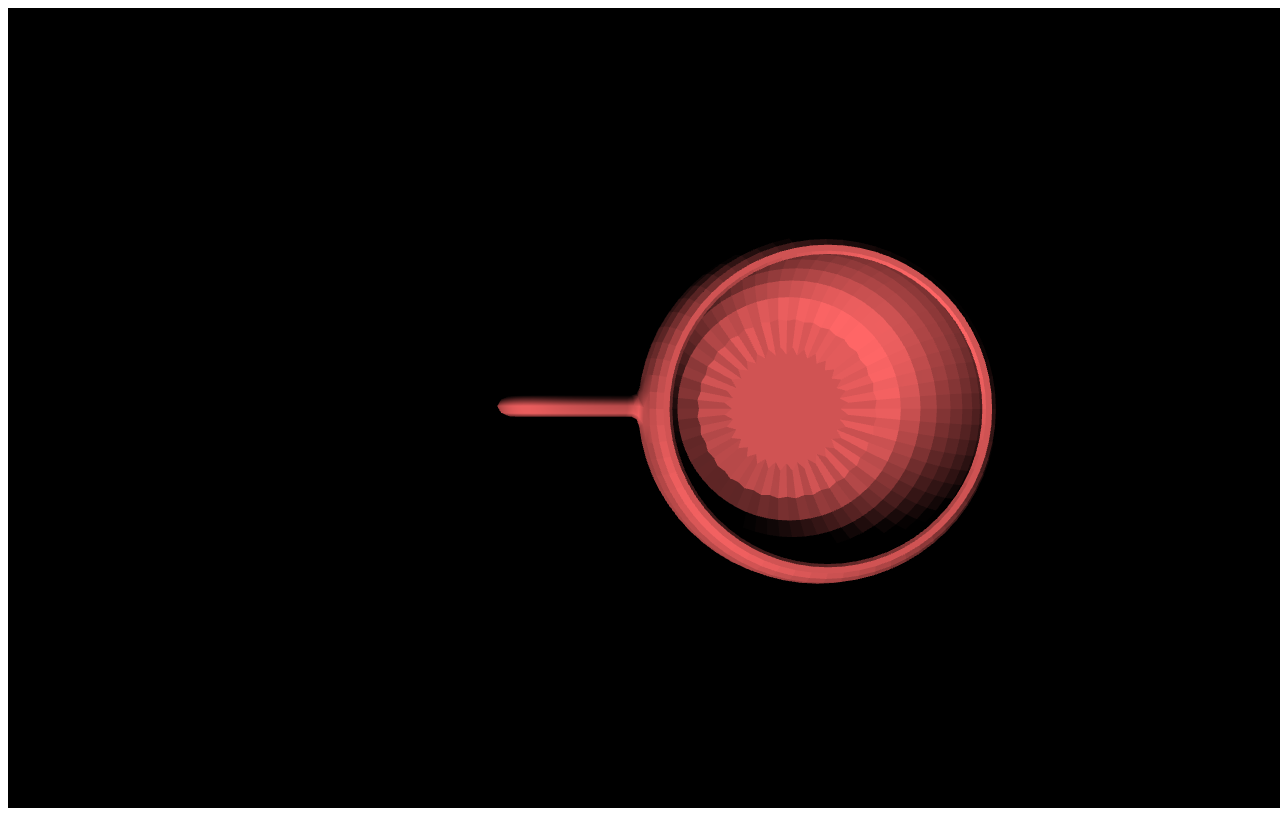
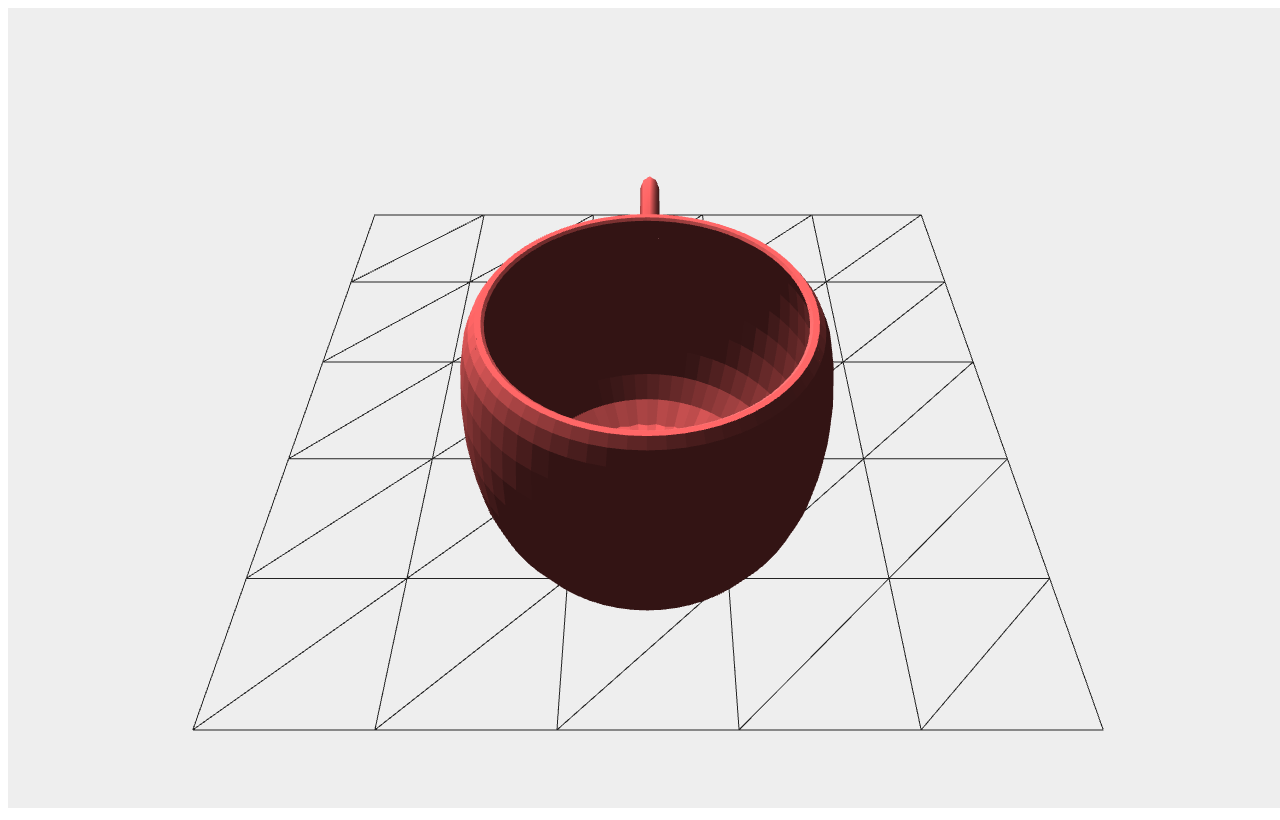
Before and after one commit to allbecauseyoutoldmeso/flying_teacup, a plain HTML site: page index.html in a window 1280 px wide. Drawn offline with Linux system fonts and the light colour scheme; animation ran at ten frames a second.

Commit message:
add lighter background and base surface

```diff
--- a/index.html
+++ b/index.html
@@ -26,11 +26,19 @@
 
         renderer = new THREE.WebGLRenderer({antialias:true});
         renderer.setSize(WIDTH, HEIGHT);
+        renderer.setClearColor( 0xeeeeee );
         document.body.appendChild(renderer.domElement);
 
         camera = new THREE.PerspectiveCamera(45, WIDTH / HEIGHT, 0.1, 20000);
-        camera.position.set(0,6,0);
+        camera.position.set(5,5,0);
         scene.add(camera);
+
+        var plane = new THREE.Mesh(
+	      new THREE.PlaneGeometry( 5, 5, 5, 5 ),
+	      new THREE.MeshBasicMaterial( { color: 0x222222, wireframe: true } )
+        );
+        plane.rotateX(Math.PI/2);
+        scene.add( plane );
 
         window.addEventListener('resize', function() {
           var WIDTH = window.innerWidth;
@@ -44,10 +52,14 @@
         light.position.set(-100,200,100);
         scene.add(light);
 
+        var ambientLight = new THREE.AmbientLight( 0xffffff, 0.2 );
+        scene.add( ambientLight );
+
         var loader = new THREE.JSONLoader();
         loader.load( "models/teacup.js", function(geometry){
           var material = new THREE.MeshLambertMaterial({color: 0xff6666});
           mesh = new THREE.Mesh(geometry, material);
+          mesh.position.set(0,1.1,0);
           scene.add(mesh);
         });
 
```
